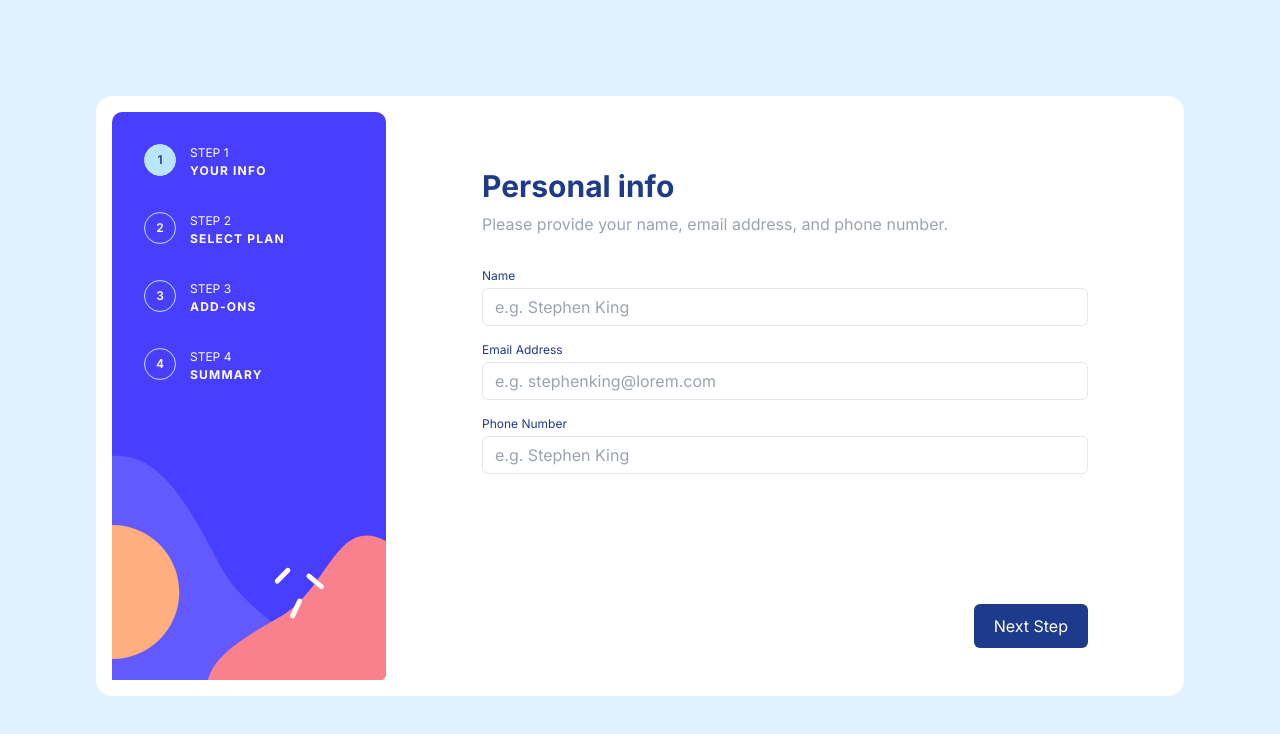
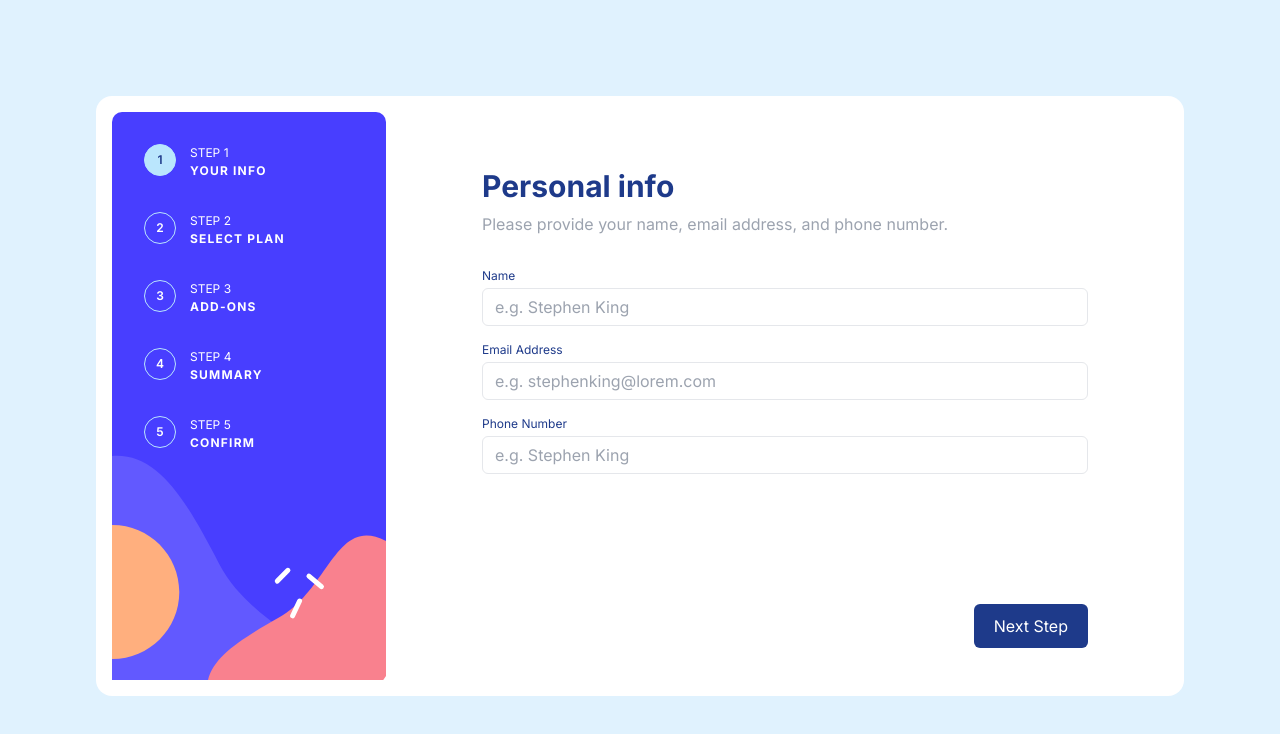
Before and after one commit to dominikrubroeder/multi-step-form, a Next.js app: page / in a window 1280 px wide. Shown: the top 734 px of the page. Built offline with nearby package versions, Linux system fonts and the light colour scheme.

Commit message:
Extract data from UI

```diff
--- a/src/components/Sidebar.tsx
+++ b/src/components/Sidebar.tsx
@@ -1,64 +1,9 @@
-import { ReactNode } from "react";
 import SidebarBackground from "@/components/svg/SidebarBackground";
-import StepContent from "@/components/StepContent";
-import YourInfo from "@/components/step-content/YourInfo";
-import SelectYourPlan from "@/components/step-content/SelectYourPlan";
-import PickAddOns from "@/components/step-content/PickAddOns";
-import Summary from "@/components/step-content/Summary";
-import { useOrder, UserFormField } from "@/context/order-context";
-
-interface Step {
-  stepTitle: string;
-  headline: string;
-  subline: string;
-  content: ReactNode;
-}
-
-export const steps: Step[] = [
-  {
-    stepTitle: "Your info",
-    headline: "Personal info",
-    subline: "Please provide your name, email address, and phone number.",
-    content: (
-      <StepContent>
-        <YourInfo />
-      </StepContent>
-    ),
-  },
-  {
-    stepTitle: "Select plan",
-    headline: "Select your plan",
-    subline: "You have the option of monthly or yearly billing.",
-    content: (
-      <StepContent>
-        <SelectYourPlan />
-      </StepContent>
-    ),
-  },
-  {
-    stepTitle: "Add-ons",
-    headline: "Pick add-ons",
-    subline: "Add-ons help enhance your gaming experience.",
-    content: (
-      <StepContent>
-        <PickAddOns />
-      </StepContent>
-    ),
-  },
-  {
-    stepTitle: "Summary",
-    headline: "Finishing up",
-    subline: "Double-check everything looks OK before confirming.",
-    content: (
-      <StepContent>
-        <Summary />
-      </StepContent>
-    ),
-  },
-];
+import { useOrder } from "@/context/order-context";
+import { steps } from "@/data";
 
 export default function Sidebar() {
-  const { order, dispatch } = useOrder();
+  const { order, dispatch, evaluateNextStep } = useOrder();
 
   return (
     <div className="relative grid items-start content-start gap-8">
@@ -67,27 +12,7 @@ export default function Sidebar() {
           <div
             key={index + 1}
             className="flex gap-3.5 text-white cursor-pointer"
-            onClick={() => {
-              if (order.step === 1) {
-                let errors: string[] = [];
-
-                for (const [key, value] of Object.entries(order.userInfo)) {
-                  if (value.trim() === "") errors.push(key);
-                }
-
-                if (errors.length === 0)
-                  dispatch({ type: "SET_STEP", payload: index + 1 });
-
-                errors.forEach((error) =>
-                  dispatch({
-                    type: "SET_FORM_ERROR",
-                    payload: error as UserFormField,
-                  }),
-                );
-              } else {
-                dispatch({ type: "SET_STEP", payload: index + 1 });
-              }
-            }}
+            onClick={() => evaluateNextStep(index + 1)}
           >
             <div
               className={`flex items-center justify-center rounded-full w-8 h-8 border border-sky-200 text-xs font-semibold transition ${
--- a/src/components/StepLayout.tsx
+++ b/src/components/StepLayout.tsx
@@ -1,8 +1,11 @@
-import { steps } from "@/components/Sidebar";
 import { useOrder } from "@/context/order-context";
+import { steps } from "@/data";
 
 export default function StepLayout() {
   const { order, previousStep, evaluateNextStep } = useOrder();
+
+  const isSummaryPage = order.step === steps.length - 1;
+  const isConfirmPage = order.step === steps.length;
 
   return (
     <div className="relative flex flex-col justify-between md:pt-8 md:pb-4 lg:px-16">
@@ -17,6 +20,7 @@ export default function StepLayout() {
         {steps[order.step - 1].content}
       </div>
 
+      {!isConfirmPage && (
         <footer className="sticky bottom-0 p-4 bg-white">
           <div className="flex items-center justify-between max-w-md w-full mx-auto md:max-w-none">
             <button
@@ -31,10 +35,11 @@ export default function StepLayout() {
               className="bg-blue-900 text-white px-5 py-2.5 rounded-md"
               onClick={() => evaluateNextStep()}
             >
-            Next Step
+              {isSummaryPage ? "Confirm" : "Next Step"}
             </button>
           </div>
         </footer>
+      )}
     </div>
   );
 }
--- a/src/components/step-content/SelectYourPlan.tsx
+++ b/src/components/step-content/SelectYourPlan.tsx
@@ -1,18 +1,7 @@
 "use client";
-import { JSX } from "react";
-import { billingPlans, useOrder } from "@/context/order-context";
+import { useOrder } from "@/context/order-context";
 import BillingPeriodSwitch from "@/components/BillingPeriodSwitch";
-
-export type BillingPlanTitle = "Arcade" | "Advanced" | "Pro";
-export type BillingPeriod = "Monthly" | "Yearly";
-
-export interface BillingPlan {
-  title: BillingPlanTitle;
-  icon: JSX.Element;
-  monthlyPayment: number;
-  yearlyPayment: number;
-  yearlyHint: string;
-}
+import { billingPlans } from "@/data";
 
 export default function SelectYourPlan() {
   const { order, dispatch, getBillingPlanPrice } = useOrder();
--- a/src/context/order-context.tsx
+++ b/src/context/order-context.tsx
@@ -1,47 +1,6 @@
-import React, {
-  createContext,
-  Dispatch,
-  ReactNode,
-  useContext,
-  useEffect,
-  useReducer,
-} from "react";
-import { UserInfo } from "@/components/step-content/YourInfo";
-import { AddOn } from "@/components/step-content/PickAddOns";
-import {
-  BillingPeriod,
-  BillingPlan,
-} from "@/components/step-content/SelectYourPlan";
-import IconArcade from "@/components/svg/IconArcade";
-import IconAdvanced from "@/components/svg/IconAdvanced";
-import IconPro from "@/components/svg/IconPro";
-import { steps } from "@/components/Sidebar";
-
-export const billingPlans: BillingPlan[] = [
-  {
-    title: "Arcade",
-    icon: <IconArcade />,
-    monthlyPayment: 9,
-    yearlyPayment: 90,
-    yearlyHint: "2 month free",
-  },
-  {
-    title: "Advanced",
-    icon: <IconAdvanced />,
-    monthlyPayment: 12,
-    yearlyPayment: 120,
-    yearlyHint: "2 month free",
-  },
-  {
-    title: "Pro",
-    icon: <IconPro />,
-    monthlyPayment: 15,
-    yearlyPayment: 150,
-    yearlyHint: "2 month free",
-  },
-];
-
-export type UserFormField = "name" | "email" | "phoneNumber";
+import React, {createContext, Dispatch, ReactNode, useContext, useEffect, useReducer,} from "react";
+import {billingPlans, steps} from "@/data";
+import {AddOn, BillingPeriod, BillingPlan, UserFormField, UserInfo,} from "@/types";
 
 // Define the shape of your order
 interface Order {
@@ -90,7 +49,7 @@ interface OrderContextProps {
   dispatch: Dispatch<OrderAction>;
   nextStep: () => void;
   previousStep: () => void;
-  evaluateNextStep: () => void;
+  evaluateNextStep: (startFrom?: number) => void;
   setFieldValue: (fieldId: UserFormField, inputValue: string) => void;
   getBillingPlanPrice: (billingPlan: BillingPlan) => string;
   addOnIsSelected: (addOn: AddOn) => boolean;
@@ -186,13 +145,20 @@ export const OrderProvider: React.FC<OrderProviderProps> = ({ children }) => {
     console.log(order);
   }, [order]);
 
-  const nextStep = () =>
-    dispatch({ type: "SET_STEP", payload: order.step + 1 });
-  const previousStep = () =>
-    dispatch({ type: "SET_STEP", payload: order.step - 1 });
-  const evaluateNextStep = () => {
+  const nextStep = (startFrom?: number) =>
+    dispatch({
+      type: "SET_STEP",
+      payload: startFrom ? startFrom : order.step + 1,
+    });
+
+  const previousStep = (startFrom?: number) =>
+    dispatch({
+      type: "SET_STEP",
+      payload: startFrom ? startFrom : order.step - 1,
+    });
+
+  const evaluateNextStep = (startFrom?: number) => {
     if (order.step >= steps.length) {
-      // showConfirmPage()
       dispatch({ type: "RESET_STATE" });
     } else if (order.step === 1) {
       let errors: string[] = [];
@@ -201,7 +167,7 @@ export const OrderProvider: React.FC<OrderProviderProps> = ({ children }) => {
         if (value.trim() === "") errors.push(key);
       }
 
-      if (errors.length === 0) nextStep();
+      if (errors.length === 0) nextStep(startFrom);
 
       errors.forEach((error) =>
         dispatch({
@@ -210,7 +176,7 @@ export const OrderProvider: React.FC<OrderProviderProps> = ({ children }) => {
         }),
       );
     } else {
-      nextStep();
+      nextStep(startFrom);
     }
   };
 
--- /dev/null
+++ b/src/data.tsx
@@ -0,0 +1,131 @@
+import IconArcade from "@/components/svg/IconArcade";
+import IconAdvanced from "@/components/svg/IconAdvanced";
+import IconPro from "@/components/svg/IconPro";
+import React from "react";
+
+import { AddOn, BillingPlan, Field, Step } from "@/types";
+import StepContent from "@/components/StepContent";
+import YourInfo from "@/components/step-content/YourInfo";
+import SelectYourPlan from "@/components/step-content/SelectYourPlan";
+import PickAddOns from "@/components/step-content/PickAddOns";
+import Summary from "@/components/step-content/Summary";
+import Confirm from "@/components/step-content/Confirm";
+
+export const billingPlans: BillingPlan[] = [
+  {
+    title: "Arcade",
+    icon: <IconArcade />,
+    monthlyPayment: 9,
+    yearlyPayment: 90,
+    yearlyHint: "2 month free",
+  },
+  {
+    title: "Advanced",
+    icon: <IconAdvanced />,
+    monthlyPayment: 12,
+    yearlyPayment: 120,
+    yearlyHint: "2 month free",
+  },
+  {
+    title: "Pro",
+    icon: <IconPro />,
+    monthlyPayment: 15,
+    yearlyPayment: 150,
+    yearlyHint: "2 month free",
+  },
+];
+export const userInfoFields: Field[] = [
+  {
+    id: "name",
+    title: "Name",
+    type: "text",
+    placeholder: "e.g. Stephen King",
+    required: true,
+  },
+  {
+    id: "email",
+    title: "Email Address",
+    type: "email",
+    placeholder: "e.g. stephenking@lorem.com",
+    required: true,
+  },
+  {
+    id: "phoneNumber",
+    title: "Phone Number",
+    type: "number",
+    placeholder: "e.g. Stephen King",
+    required: true,
+  },
+];
+export const addOns: AddOn[] = [
+  {
+    title: "Online Service",
+    subline: "Access to multiplayer games",
+    monthlyPrice: 1,
+    yearlyPrice: 10,
+  },
+  {
+    title: "Larger Storage",
+    subline: "Extra 1TB of cloud save",
+    monthlyPrice: 2,
+    yearlyPrice: 20,
+  },
+  {
+    title: "Customizable profile",
+    subline: "Custom theme on your profile",
+    monthlyPrice: 2,
+    yearlyPrice: 20,
+  },
+];
+export const steps: Step[] = [
+  {
+    stepTitle: "Your info",
+    headline: "Personal info",
+    subline: "Please provide your name, email address, and phone number.",
+    content: (
+      <StepContent>
+        <YourInfo />
+      </StepContent>
+    ),
+  },
+  {
+    stepTitle: "Select plan",
+    headline: "Select your plan",
+    subline: "You have the option of monthly or yearly billing.",
+    content: (
+      <StepContent>
+        <SelectYourPlan />
+      </StepContent>
+    ),
+  },
+  {
+    stepTitle: "Add-ons",
+    headline: "Pick add-ons",
+    subline: "Add-ons help enhance your gaming experience.",
+    content: (
+      <StepContent>
+        <PickAddOns />
+      </StepContent>
+    ),
+  },
+  {
+    stepTitle: "Summary",
+    headline: "Finishing up",
+    subline: "Double-check everything looks OK before confirming.",
+    content: (
+      <StepContent>
+        <Summary />
+      </StepContent>
+    ),
+  },
+  {
+    stepTitle: "Confirm",
+    headline: "Your order is confirmed",
+    subline: "Thanks!",
+    content: (
+      <StepContent>
+        <Confirm />
+      </StepContent>
+    ),
+  },
+];
--- /dev/null
+++ b/src/types.ts
@@ -0,0 +1,41 @@
+import { JSX, ReactNode } from "react";
+
+export type UserFormField = "name" | "email" | "phoneNumber";
+export type BillingPlanTitle = "Arcade" | "Advanced" | "Pro";
+export type BillingPeriod = "Monthly" | "Yearly";
+
+export interface UserInfo {
+  name: string;
+  email: string;
+  phoneNumber: string;
+}
+
+export interface Field {
+  id: UserFormField;
+  title: string;
+  type: "text" | "email" | "number";
+  placeholder: string;
+  required: boolean;
+}
+
+export interface BillingPlan {
+  title: BillingPlanTitle;
+  icon: JSX.Element;
+  monthlyPayment: number;
+  yearlyPayment: number;
+  yearlyHint: string;
+}
+
+export interface AddOn {
+  title: string;
+  subline: string;
+  monthlyPrice: number;
+  yearlyPrice: number;
+}
+
+export interface Step {
+  stepTitle: string;
+  headline: string;
+  subline: string;
+  content: ReactNode;
+}
```
Also changed, not shown: src/components/step-content/PickAddOns.tsx (+1 -28 lines), src/components/step-content/YourInfo.tsx (+3 -40 lines). Lines whose indentation alone changed are shown as unchanged.
